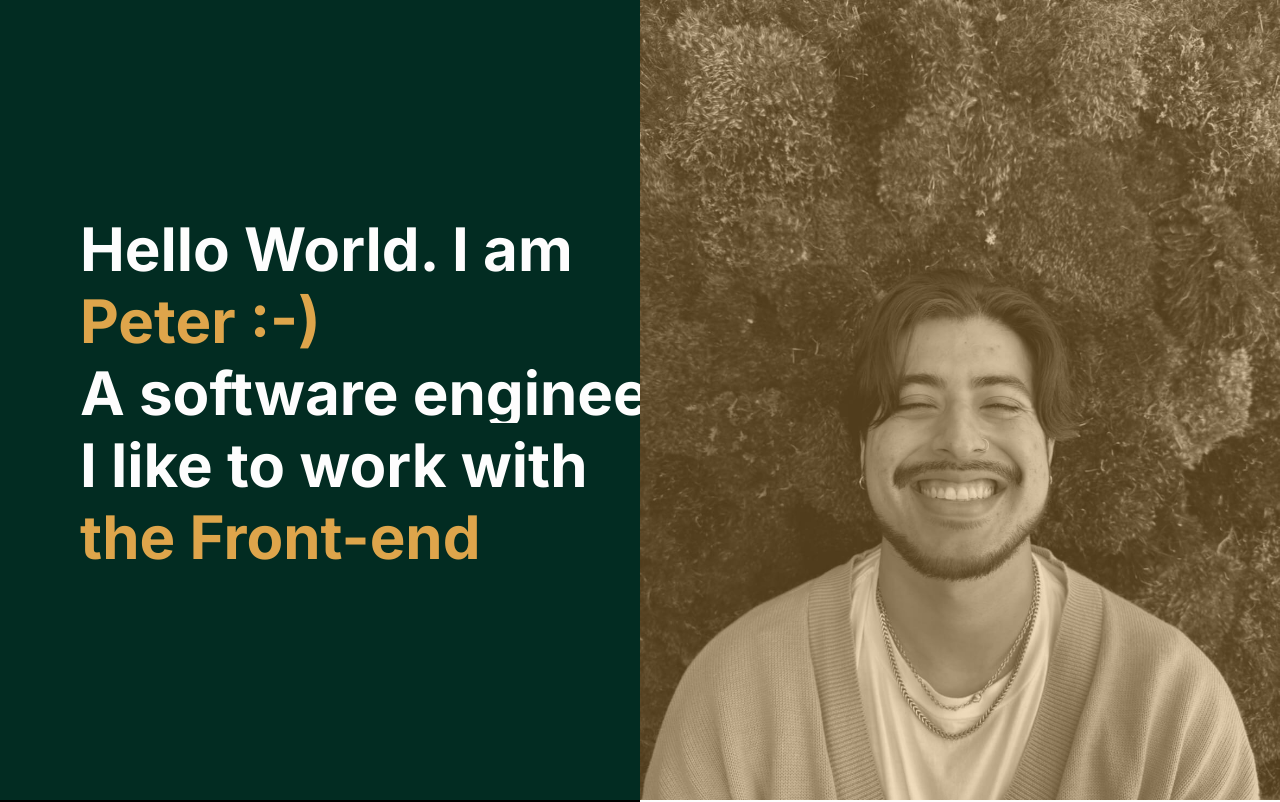
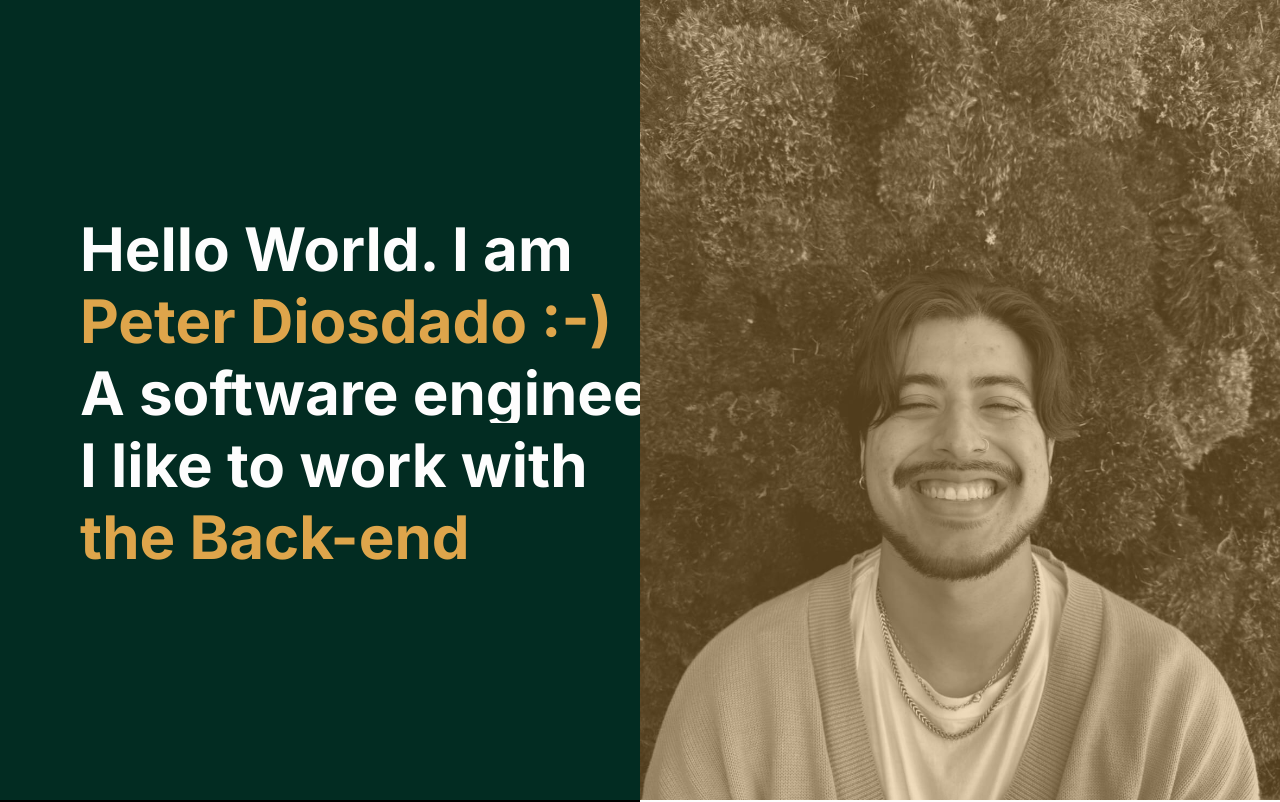
Before and after one commit to PetDios9/personal-site-v2, a Next.js app: page / in a window 1280 px wide. Shown: the top 802 px of the page. Built offline with nearby package versions, Linux system fonts and the light colour scheme.

Commit message:
style: adjusted animation speed, layout text

```diff
--- a/src/components/Landing.tsx
+++ b/src/components/Landing.tsx
@@ -7,7 +7,7 @@ export default function Landing() {
         Hello World. I am
       </h2>
       <h2 className="overflow-hidden whitespace-nowrap text-4xl lg:text-5xl xl:text-6xl font-bold text-left">
-        <span className="text-secondary-color">Peter :-)</span>
+        <span className="text-secondary-color">Peter Diosdado :-)</span>
       </h2>
       <h2 className="overflow-hidden whitespace-nowrap text-4xl lg:text-5xl xl:text-6xl font-bold text-left">
         A software engineer.
--- a/tailwind.config.ts
+++ b/tailwind.config.ts
@@ -22,9 +22,9 @@ const config: Config = {
         "text-slide-4":
           "text-slide-4 10s cubic-bezier(0.83, 0, 0.17, 1) infinite",
         "text-slide-5":
-          "text-slide-5 12.5s cubic-bezier(0.83, 0, 0.17, 1) infinite",
+          "text-slide-5 8s cubic-bezier(0.83, 0, 0.17, 1) infinite",
         "text-slide-6":
-          "text-slide-6 15s cubic-bezier(0.83, 0, 0.17, 1) infinite",
+          "text-slide-6 12.5s cubic-bezier(0.83, 0, 0.17, 1) infinite",
         "text-slide-7":
           "text-slide-7 17.5s cubic-bezier(0.83, 0, 0.17, 1) infinite",
         "text-slide-8":
```
